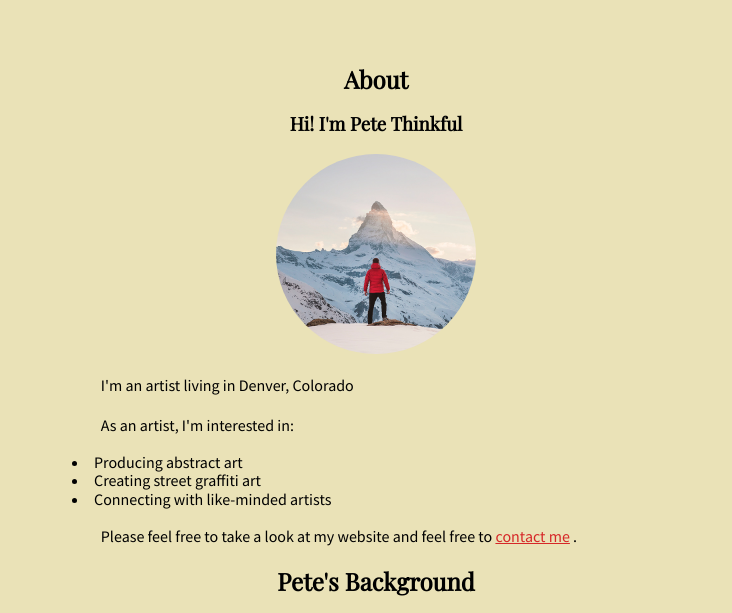
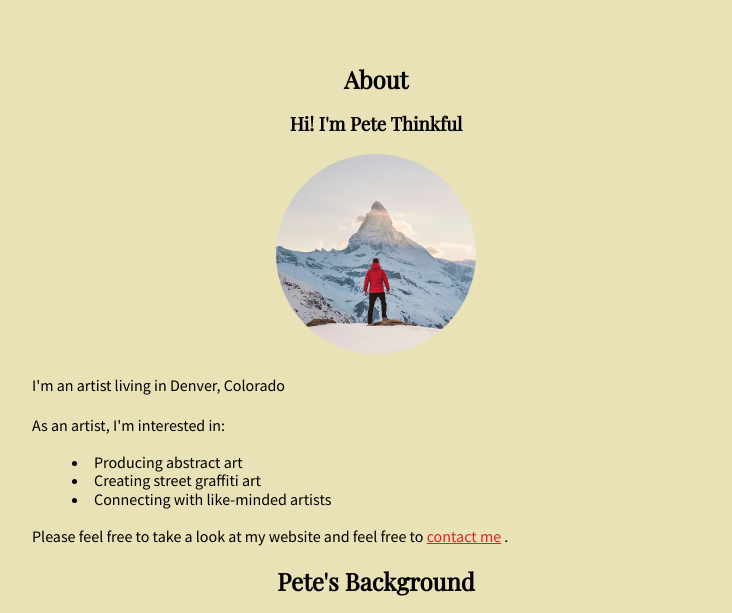
Before and after one commit to VALRAMIREZ24/Thinkful-Pete, a plain HTML site: page index.html in a window 1280 px wide. Shown: the part 142-755 px from the top of the page, without its empty margins (264-996 px from the left). Drawn offline with nearby package versions, Linux system fonts and the light colour scheme.

Commit message:
Update style.css
adjusted <p> margin

```diff
--- a/style.css
+++ b/style.css
@@ -35,7 +35,6 @@ h1, h2, h3 {
 p {
   text-align:  left;
   line-height: 1.5;
-  margin-left: 10%
 }
 
 article {
```
